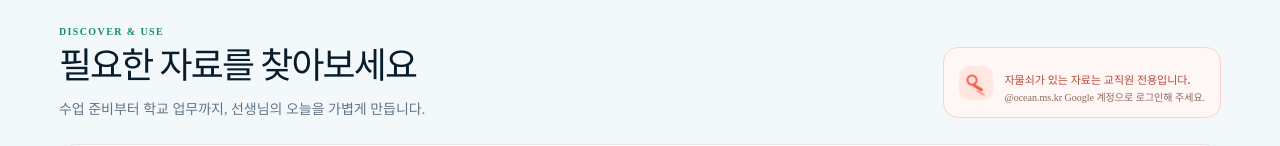
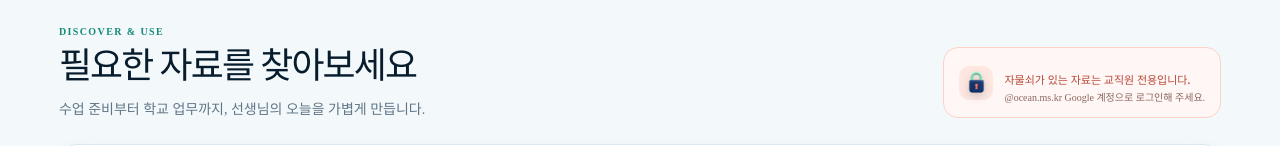
Before and after one commit to vibeoschool/education-sharing-portal, a Next.js app: page / in a window 1280 px wide. Shown: the part 634-780 px from the top of the page. Built offline with nearby package versions, Linux system fonts and the light colour scheme; no server answers.

Commit message:
design: use padlock image for staff-only labels

```diff
--- a/app/globals.css
+++ b/app/globals.css
@@ -548,52 +548,21 @@ select:focus-visible {
   flex: 0 0 auto;
   display: grid;
   place-items: center;
-  color: var(--coral-600);
   border-radius: 10px;
   background: var(--coral-100);
 }
 
-.key-icon {
-  position: relative;
+.lock-image {
   width: 18px;
   height: 18px;
   flex: 0 0 auto;
-  display: inline-block;
-  color: currentColor;
-  transform: rotate(-8deg);
-}
-
-.key-icon::before {
-  content: "";
-  position: absolute;
-  width: 7px;
-  height: 7px;
-  left: 1px;
-  top: 1px;
-  border: 2.5px solid currentColor;
-  border-radius: 50%;
-  box-shadow: inset 0 0 0 1px rgba(255, 255, 255, 0.24);
-}
-
-.key-icon::after {
-  content: "";
-  position: absolute;
-  width: 11px;
-  height: 3px;
-  left: 7px;
-  top: 10px;
-  border-radius: 0 3px 3px 0;
-  background: currentColor;
-  box-shadow: 5px 3px 0 -1px currentColor;
-  transform: rotate(39deg);
-  transform-origin: left center;
-}
-
-.mini-lock .key-icon {
-  width: 20px;
-  height: 20px;
-  color: var(--coral-600);
-  filter: drop-shadow(0 3px 5px rgba(239, 97, 77, 0.2));
+  object-fit: contain;
+}
+
+.mini-lock .lock-image {
+  width: 25px;
+  height: 25px;
+  filter: drop-shadow(0 3px 5px rgba(7, 28, 44, 0.2));
 }
 
 .privacy-note p {
@@ -695,9 +664,9 @@ select:focus-visible {
   place-items: center;
 }
 
-.tab-lock .key-icon {
-  width: 14px;
-  height: 14px;
+.tab-lock .lock-image {
+  width: 17px;
+  height: 17px;
 }
 
 .filter-actions {
@@ -946,11 +915,10 @@ select:focus-visible {
   background: rgba(7, 28, 44, 0.86);
 }
 
-.access-chip.staff .key-icon {
-  width: 14px;
-  height: 14px;
-  color: var(--seafoam-300);
-  filter: drop-shadow(0 2px 4px rgba(101, 216, 193, 0.25));
+.access-chip.staff .lock-image {
+  width: 16px;
+  height: 16px;
+  filter: drop-shadow(0 2px 4px rgba(101, 216, 193, 0.28));
 }
 
 .card-body {
--- a/app/page.tsx
+++ b/app/page.tsx
@@ -95,7 +95,17 @@ function ArrowIcon() {
 }
 
 function LockIcon() {
-  return <span className="key-icon" aria-hidden="true" />;
+  return (
+    // eslint-disable-next-line @next/next/no-img-element
+    <img
+      className="lock-image"
+      src="/staff-padlock.png"
+      alt=""
+      width={20}
+      height={20}
+      aria-hidden="true"
+    />
+  );
 }
 
 function MaterialCard({ material, index }: { material: Material; index: number }) {
```
Also changed, not shown: public/staff-padlock.png (added).
